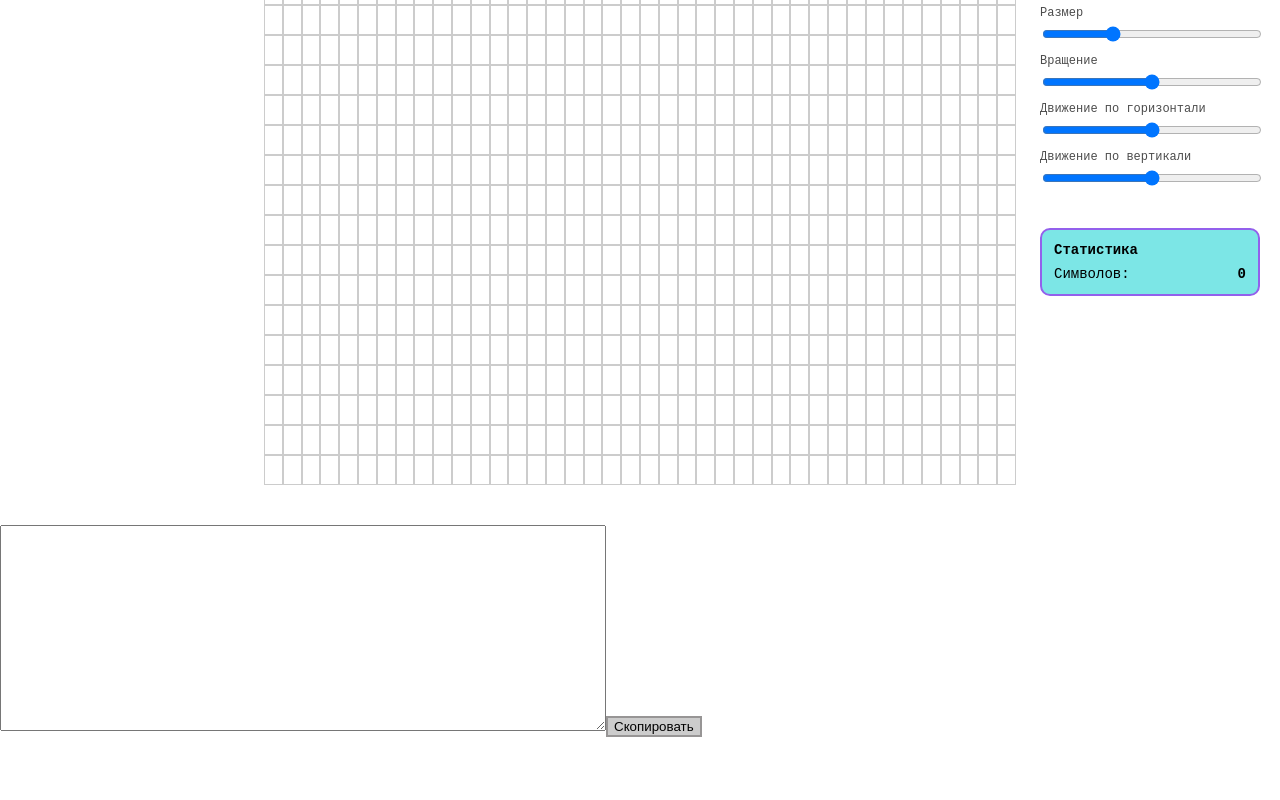
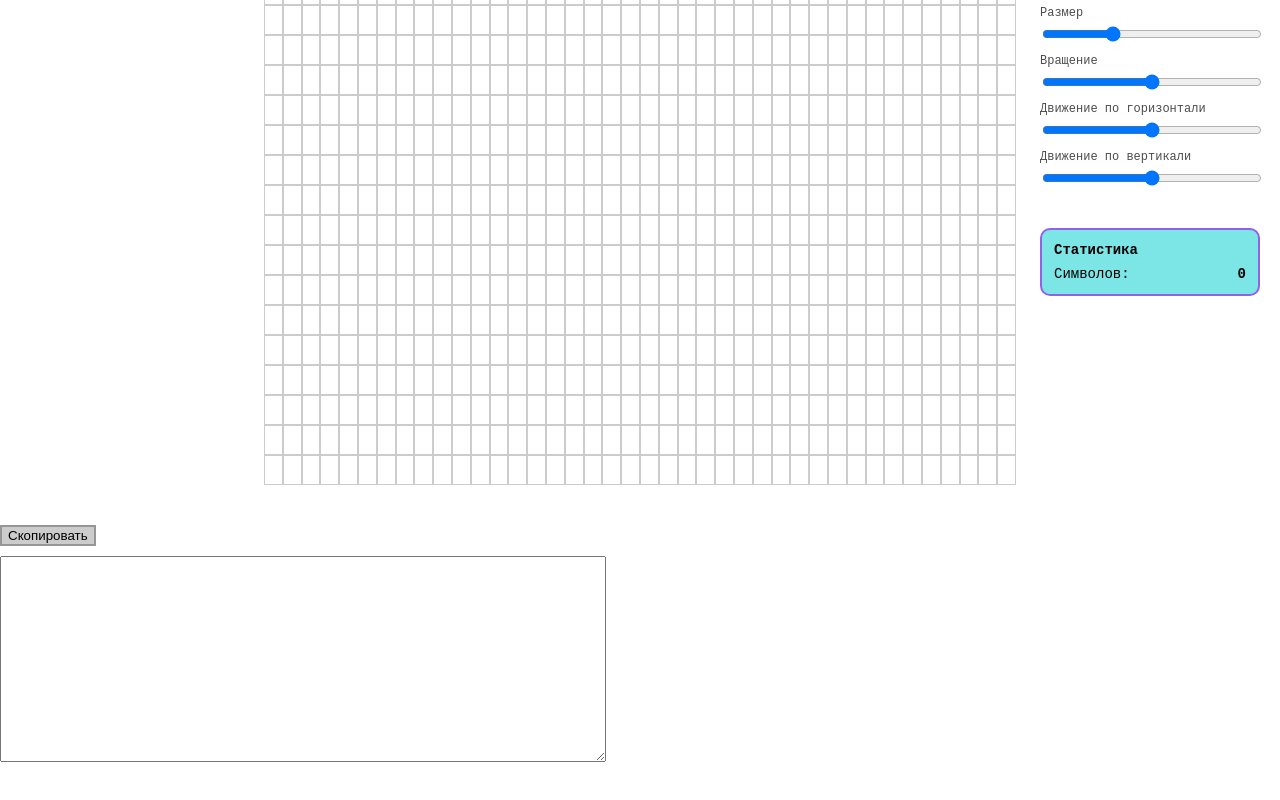
Before and after one commit to PinguiculaW/dots, a React (Vite) app: page / in a window 1280 px wide. Shown: the part 250-1050 px from the top of the page. Before the commit the page ends 987 px from the top, so only its background shows below. Built offline with nearby package versions, Linux system fonts and the light colour scheme; a web font is replaced by a local one.

Commit message:
отступ под полем копирования

```diff
--- a/src/components/OutputPanel.tsx
+++ b/src/components/OutputPanel.tsx
@@ -19,12 +19,6 @@ const OutputPanel: React.FC<OutputPanelProps> = ({ grid }) => {
 
     return (
         <div className="output">
-            <textarea
-                value={text}
-                readOnly
-                onClick={(e) => e.currentTarget.select()}
-                spellCheck={false}
-            />
 
             <button
                 className={`copy-btn ${copied ? "copied" : ""}`}
@@ -32,6 +26,13 @@ const OutputPanel: React.FC<OutputPanelProps> = ({ grid }) => {
             >
                 {copied ? "Скопировано!" : "Скопировать"}
             </button>
+
+            <textarea
+                value={text}
+                readOnly
+                onClick={(e) => e.currentTarget.select()}
+                spellCheck={false}
+            />
         </div>
     );
 };
--- a/src/styles.css
+++ b/src/styles.css
@@ -97,11 +97,22 @@ body {
 
   resize: both;
   overflow: auto;
+  margin-bottom: 50px
+}
+
+.output {
+  display: flex;
+  flex-direction: column;
+  align-items: flex-start;
 }
 
 button.copied {
   background: green;
   color: white;
+}
+
+.copy-btn {
+  margin-bottom: 10px;
 }
 
 .modal {
```
